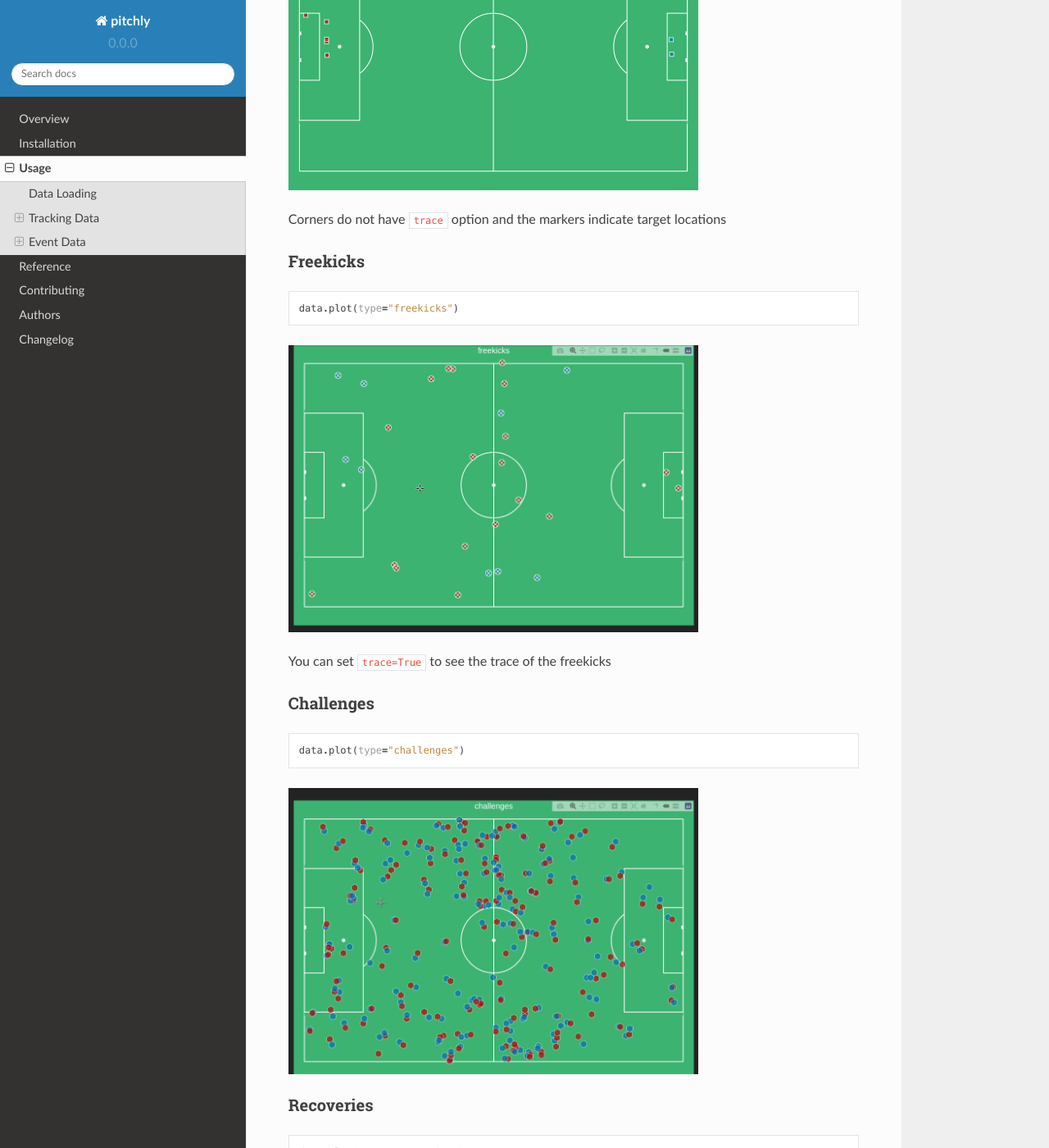
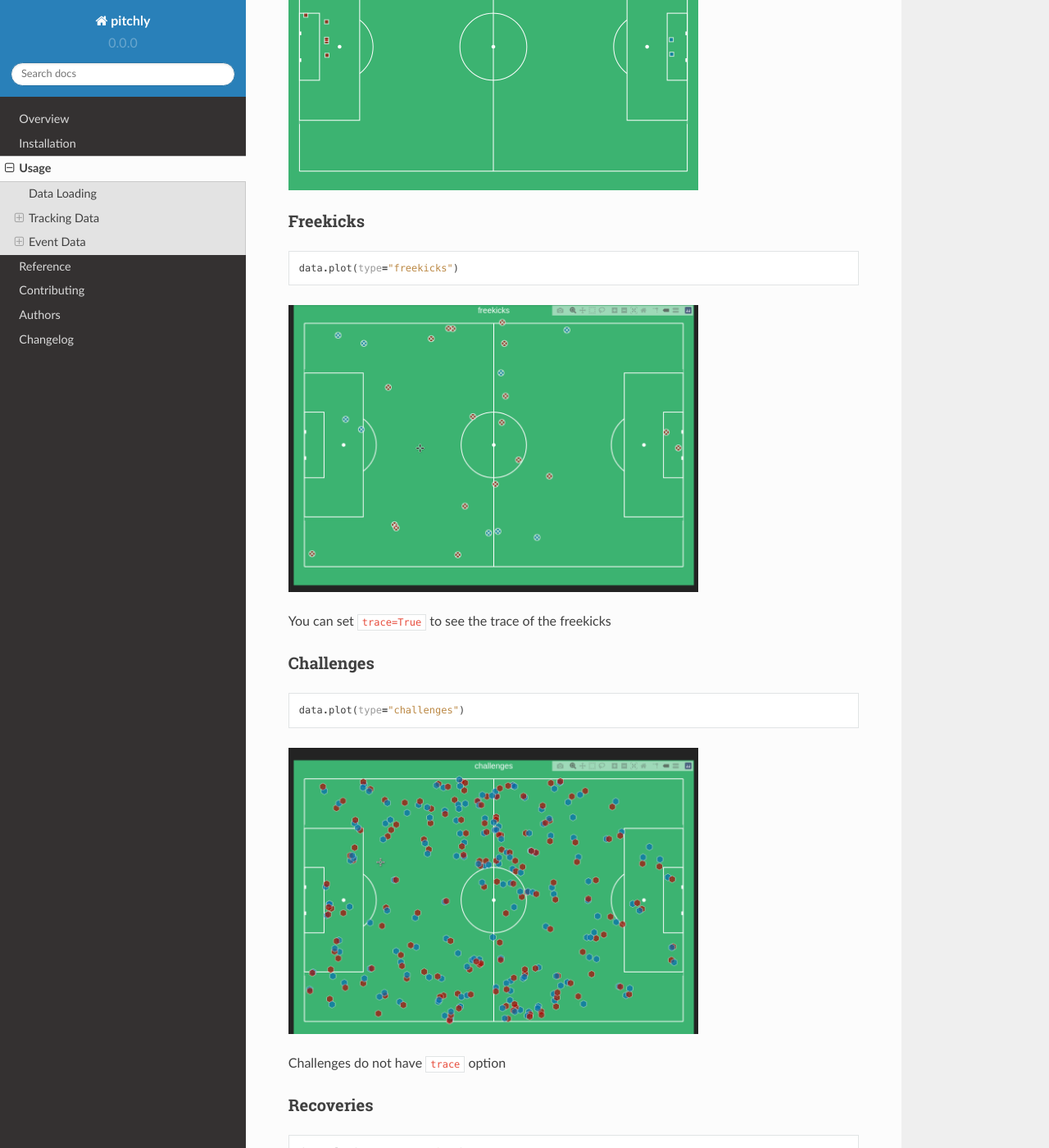
Before and after one commit to opunsoars/pitchly, a Sphinx documentation site: the page built from docs/usage.rst, in a window 1280 px wide and 1400 px high, scrolled down 4665 px. Shown: the whole window at 82% size. Built offline with Sphinx 7.4.7 and the Read the Docs theme 2.0.0, drawn with Linux system fonts in a browser that asks for light colours; some of the changed text lies outside the part shown.

Commit message:
minor edit to usage

```diff
--- a/docs/usage.rst
+++ b/docs/usage.rst
@@ -150,7 +150,6 @@ Corners
     :width: 500
     :alt: corners
 
-Corners do not have ``trace`` option and the markers indicate target locations
 
 Freekicks
 ^^^^^^^^^
@@ -176,6 +175,8 @@ Challenges
     :width: 500
     :alt: challenges
 
+Challenges do not have ``trace`` option
+
 Recoveries
 ^^^^^^^^^^
 
```
Also changed, not shown: other parts of docs/usage.rst (+2 -0 lines).
